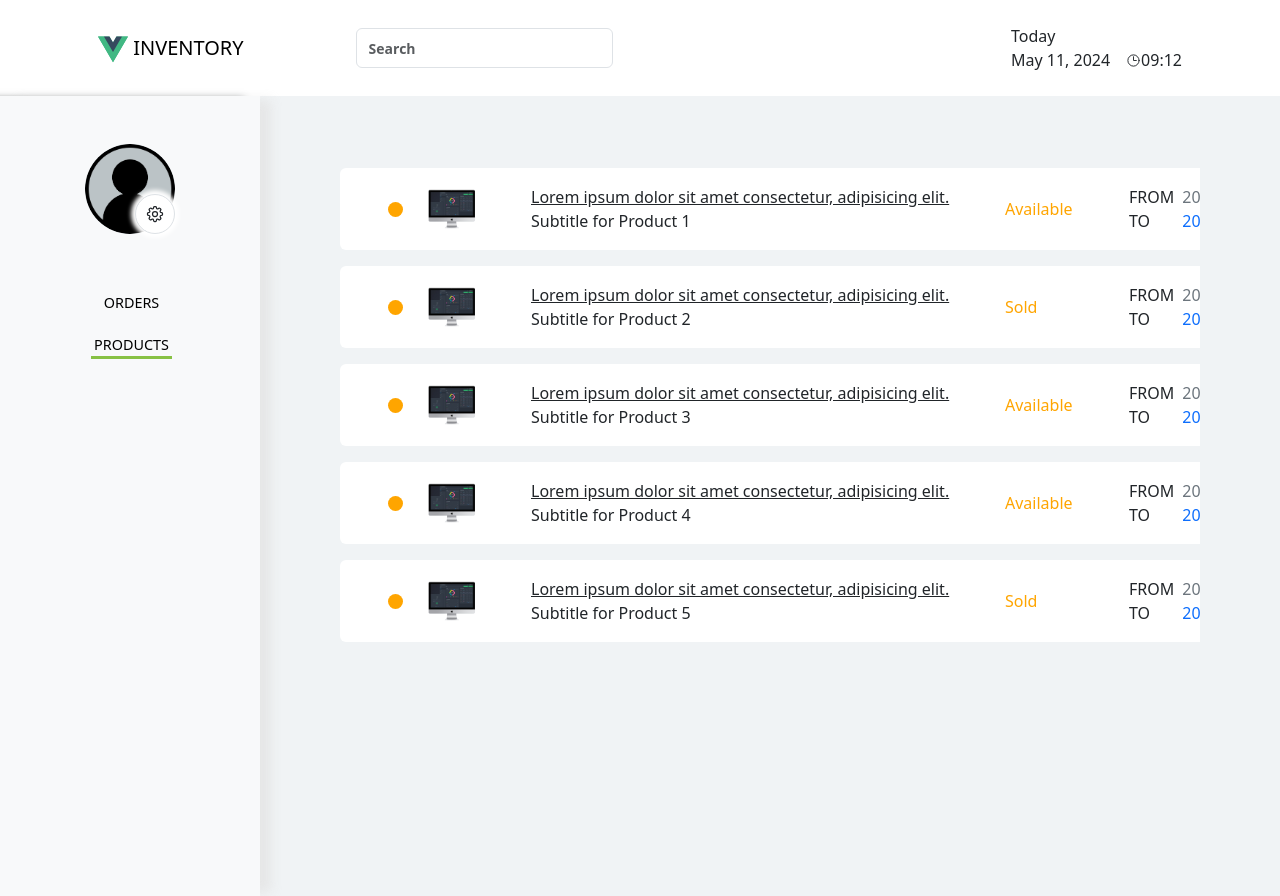
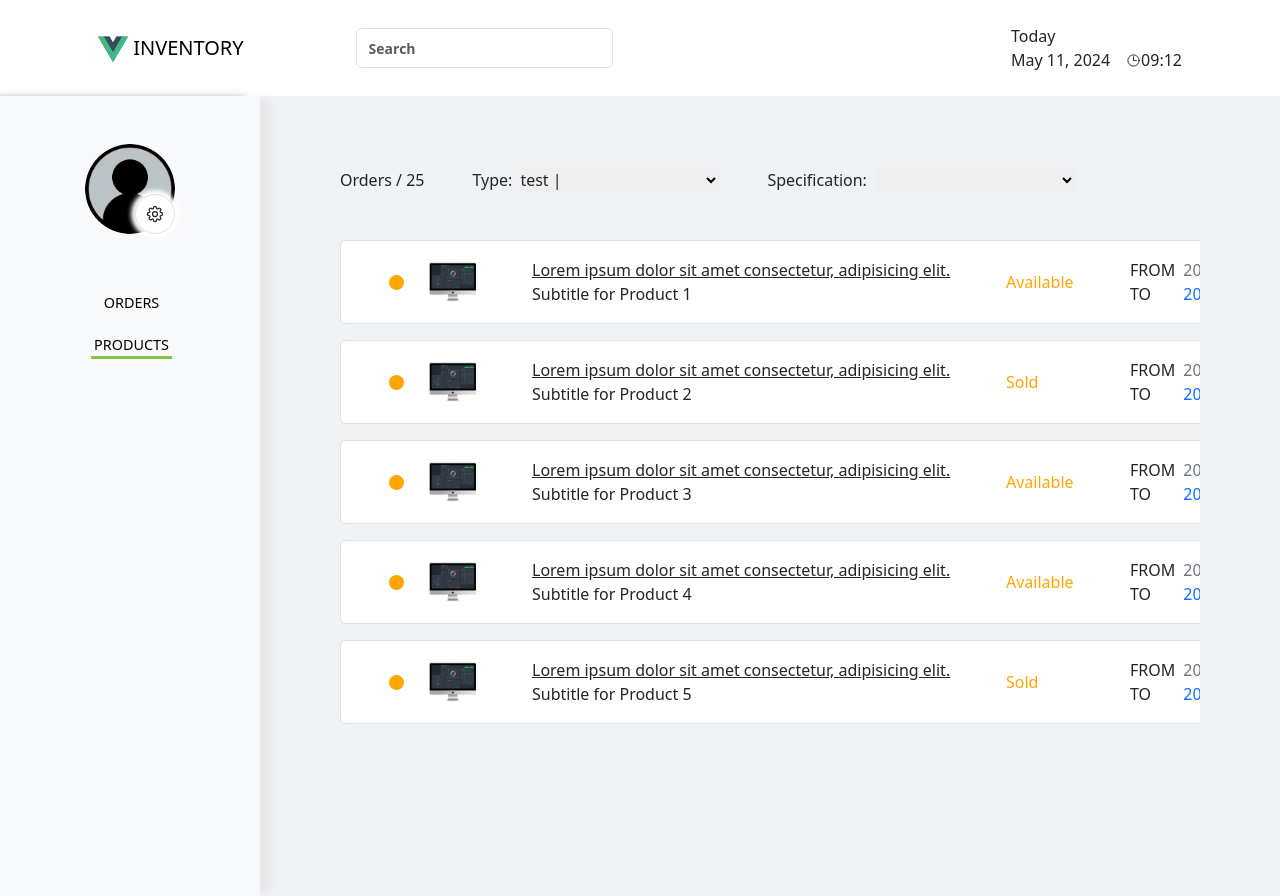
Before and after one commit to DamIslano/dzentest, a Vue app: page /products in a window 1280 px wide. Built offline with nearby package versions, Linux system fonts and the light colour scheme.

Commit message:
feat: sort functionality

```diff
--- a/src/views/products/Products.vue
+++ b/src/views/products/Products.vue
@@ -30,11 +30,46 @@ defineProps({
 })
 
 const { allProducts } = useStore().getters
+
+const avabilitySort = (condition) => allProducts.sort((a, b) => condition.indexOf(a.status) - condition.indexOf(b.status))
+const availibleProducts = () => avabilitySort(["Available", "Sold"])
+const soldProducts = () => avabilitySort(["Sold", "Available"])
+
+
+const conditionSort = (condition) => allProducts.sort((a, b) => condition.indexOf(a.product_condition) - condition.indexOf(b.product_condition))
+
+const newProducts = () => conditionSort(["New", "Used", "Refurbished"])
+const usedProducts = () => conditionSort(["Used", "New", "Refurbished"])
+const refurbishedProducts = () => conditionSort(["Refurbished", "New", "Used"])
 </script>
 
 <template>
+	<div v-if="type === 'product'" class="d-flex align-items-center mb-5">
+		<div class="me-5">Orders / 25</div>
+		<div class="d-flex align-items-center me-5">
+			<div class="me-2">Type:</div>
+			<div class="input-group position-relative">
+				<div class="position-absolute" @click="refurbishedProducts">test |</div>
+				<select class="custom-select border-0" style="width: 200px; outline: none;">
+					<option selected></option>
+					<option value="1">Availible</option>
+					<option value="2">Under repair</option>
+				</select>
+			</div>
+		</div>
+		<div class="d-flex align-items-center">
+			<div class="me-2">Specification:</div>
+			<div class="input-group">
+				<select class="custom-select border-0" style="width: 200px; outline: none;">
+					<option selected></option>
+					<option value="1">Availible</option>
+					<option value="2">Under repair</option>
+				</select>
+			</div>
+		</div>
+	</div>
 	<div :class="{ 'd-flex flex-column': type === 'order' }" class="overflow-auto">
-		<div v-for="product in allProducts" :key="product.id" class="p-2 px-5" :class="{ 'mb-3 card d-inline-block border-0': type === 'product', 'border-top': type === 'order' }">
+		<div v-for="product in allProducts" :key="product.id" class="p-2 px-5" :class="{ 'mb-3 card d-inline-block border': type === 'product', 'border-top': type === 'order' }">
 			<div class="d-flex align-items-center justify-content-between py-2">
 				<div class="me-4 status status_availible" style="min-width: 15px;"></div>
 				<div v-if="product.icon" class="me-4" style="min-width: 80px;"><img src="../../assets/images/computer.png" alt="computer icon" style="width: 50px;"></div>
```
